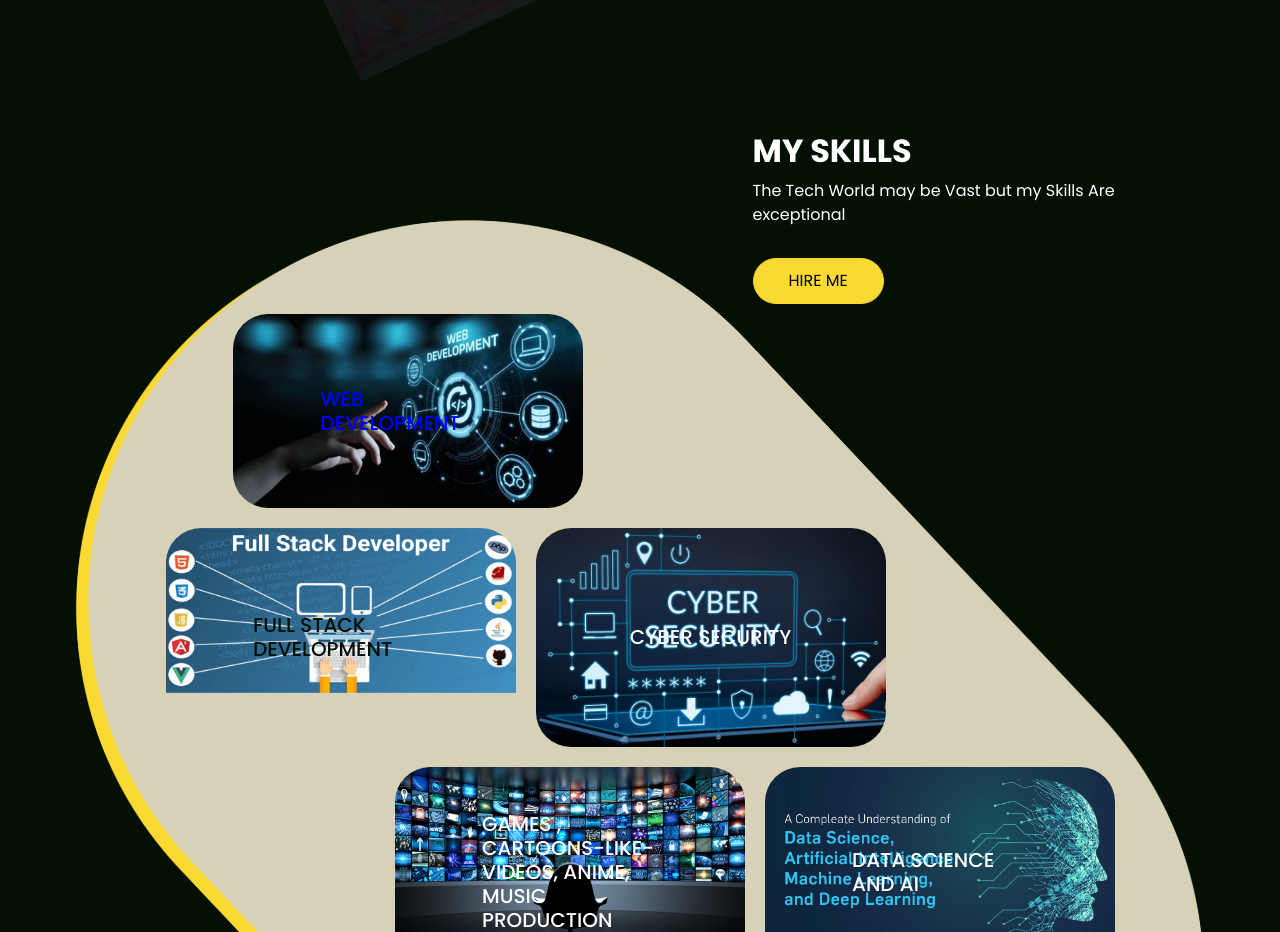
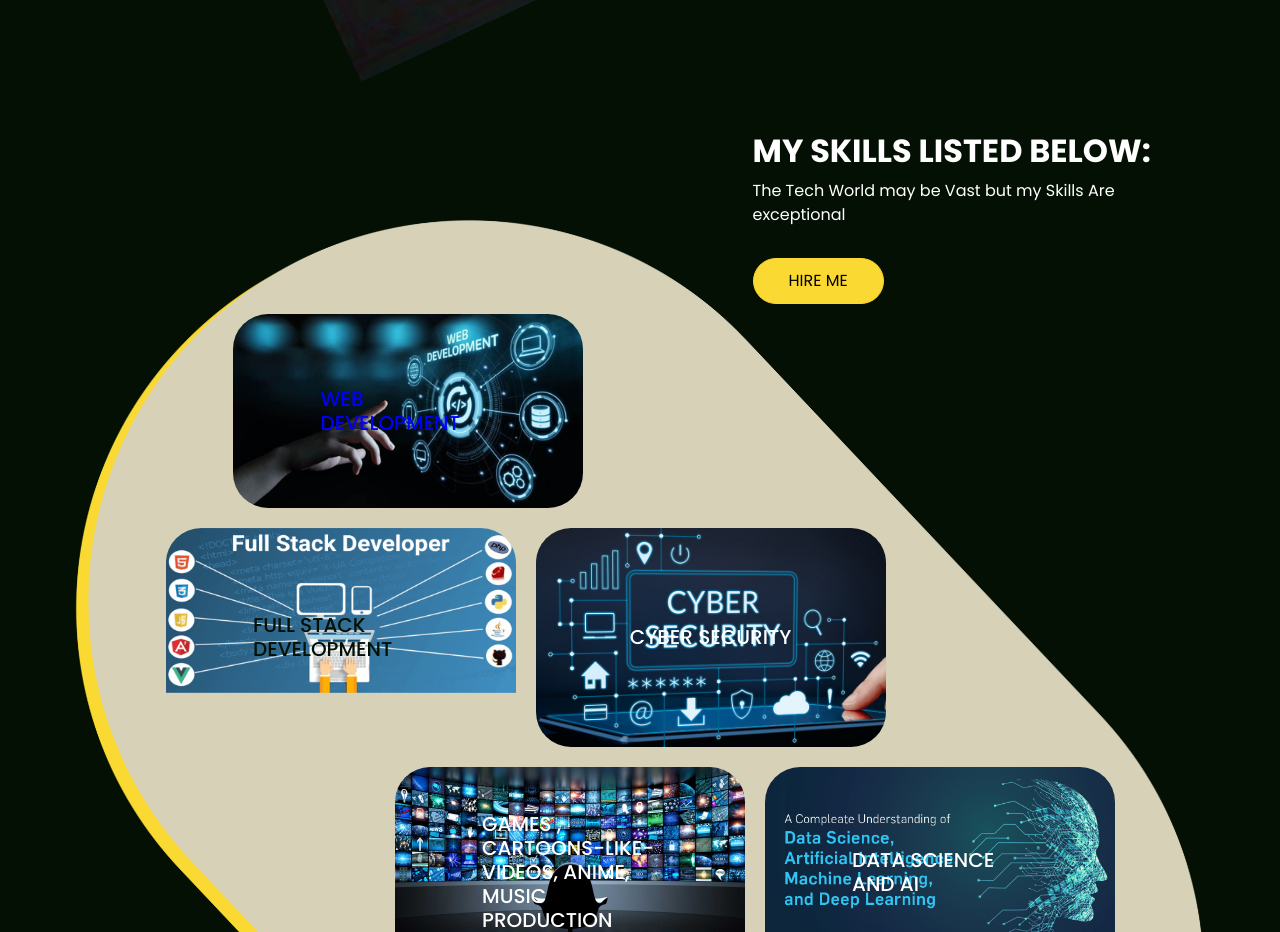
Before and after one commit to Ikomihen/Ikomi-Henry-DS-Portfolio, a plain HTML site: page index.html in a window 1280 px wide. Shown: the part 2323-3255 px from the top of the page. Drawn offline with nearby package versions, Linux system fonts and the light colour scheme; files whose address does not match are found by name.

Commit message:
Add files via upload

```diff
--- a/index.html
+++ b/index.html
@@ -181,7 +181,7 @@
         <div class="col-lg-5 ml-auto">
           <div class="heading_container">
             <h2>
-              MY SKILLS
+              MY SKILLS LISTED BELOW:
             </h2>
             <p>
               The Tech World may be Vast but my Skills Are exceptional
```
